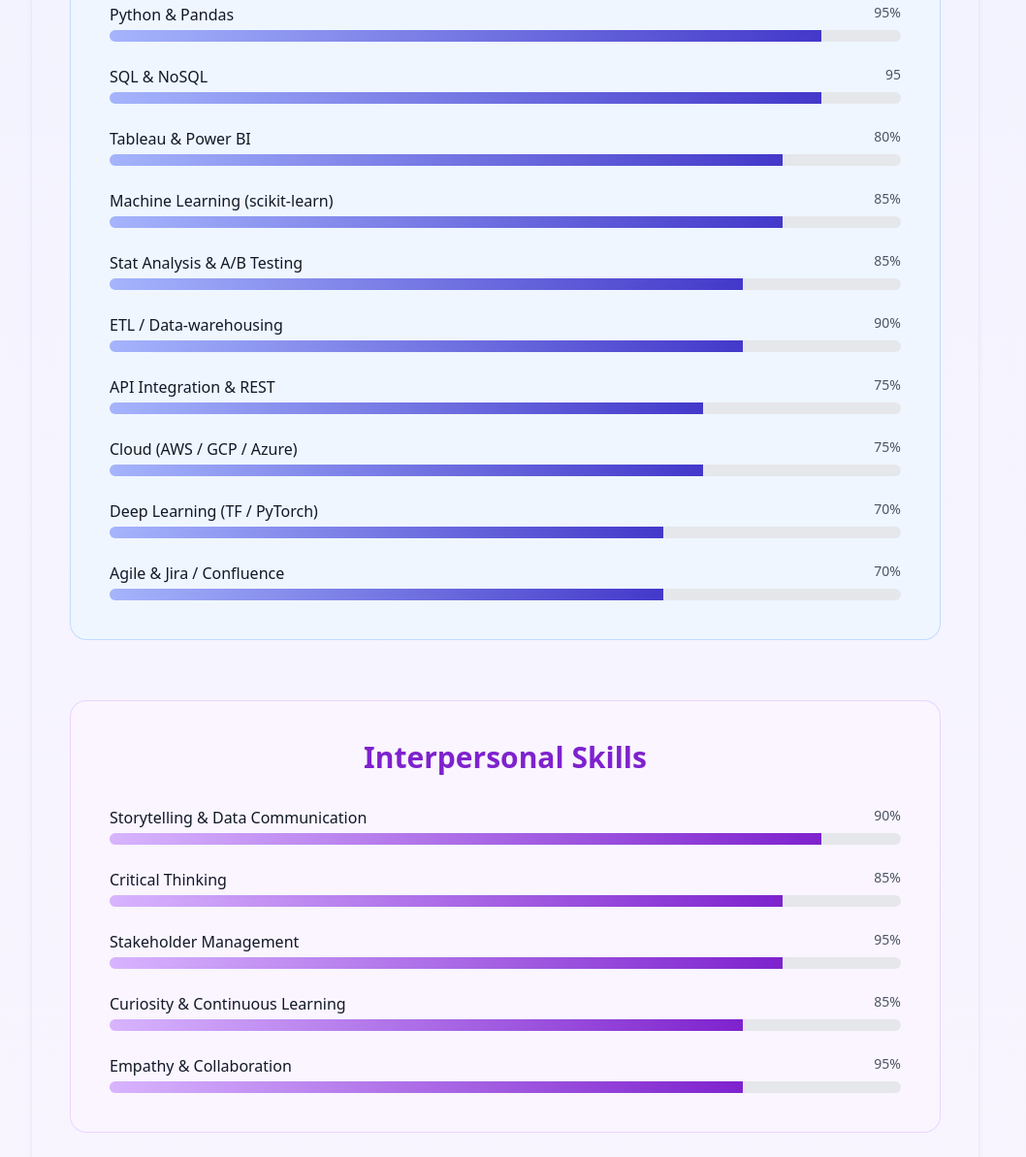
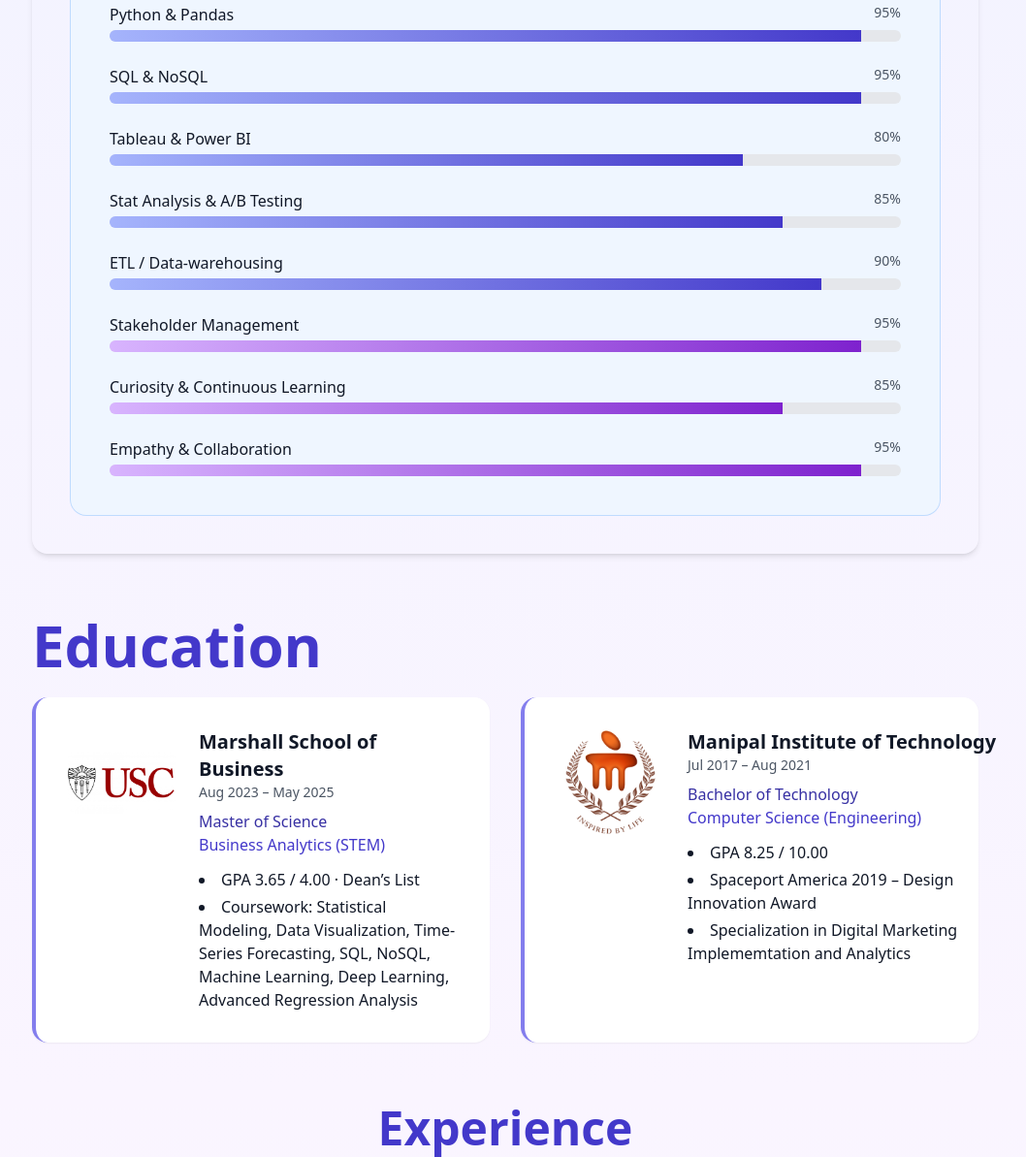
Before and after one commit to sameeragarwal123/portfolio, a plain HTML site: page index.html in a window 1280 px wide. Shown: the part 1085-2278 px from the top of the page at 97% size, without its empty margins (119-1177 px from the left). Drawn offline with nearby package versions, Linux system fonts and the light colour scheme.

Commit message:
Update index.html

```diff
--- a/index.html
+++ b/index.html
@@ -106,7 +106,7 @@
         <span class="text-sm text-gray-600">95%</span>
       </div>
       <div class="h-3 bg-gray-200 rounded-full overflow-hidden">
-            <div class="h-full bg-gradient-to-r from-indigo-300 to-indigo-700" style="width:90%"></div>
+        <div class="h-full bg-gradient-to-r from-indigo-300 to-indigo-700" style="width:95%"></div>
       </div>
     </div>
 
@@ -114,10 +114,10 @@
     <div>
       <div class="flex justify-between mb-1">
         <span class="font-medium">SQL &amp; NoSQL</span>
-            <span class="text-sm text-gray-600">95</span>
+        <span class="text-sm text-gray-600">95%</span>
       </div>
       <div class="h-3 bg-gray-200 rounded-full overflow-hidden">
-            <div class="h-full bg-gradient-to-r from-indigo-300 to-indigo-700" style="width:90%"></div>
+        <div class="h-full bg-gradient-to-r from-indigo-300 to-indigo-700" style="width:95%"></div>
       </div>
     </div>
 
@@ -128,18 +128,7 @@
         <span class="text-sm text-gray-600">80%</span>
       </div>
       <div class="h-3 bg-gray-200 rounded-full overflow-hidden">
-            <div class="h-full bg-gradient-to-r from-indigo-300 to-indigo-700" style="width:85%"></div>
-          </div>
-        </div>
-
-        <!-- Machine Learning -->
-        <div>
-          <div class="flex justify-between mb-1">
-            <span class="font-medium">Machine Learning (scikit-learn)</span>
-            <span class="text-sm text-gray-600">85%</span>
-          </div>
-          <div class="h-3 bg-gray-200 rounded-full overflow-hidden">
-            <div class="h-full bg-gradient-to-r from-indigo-300 to-indigo-700" style="width:85%"></div>
+        <div class="h-full bg-gradient-to-r from-indigo-300 to-indigo-700" style="width:80%"></div>
       </div>
     </div>
 
@@ -150,7 +139,7 @@
         <span class="text-sm text-gray-600">85%</span>
       </div>
       <div class="h-3 bg-gray-200 rounded-full overflow-hidden">
-            <div class="h-full bg-gradient-to-r from-indigo-300 to-indigo-700" style="width:80%"></div>
+        <div class="h-full bg-gradient-to-r from-indigo-300 to-indigo-700" style="width:85%"></div>
       </div>
     </div>
 
@@ -161,80 +150,7 @@
         <span class="text-sm text-gray-600">90%</span>
       </div>
       <div class="h-3 bg-gray-200 rounded-full overflow-hidden">
-            <div class="h-full bg-gradient-to-r from-indigo-300 to-indigo-700" style="width:80%"></div>
-          </div>
-        </div>
-
-        <!-- API -->
-        <div>
-          <div class="flex justify-between mb-1">
-            <span class="font-medium">API Integration &amp; REST</span>
-            <span class="text-sm text-gray-600">75%</span>
-          </div>
-          <div class="h-3 bg-gray-200 rounded-full overflow-hidden">
-            <div class="h-full bg-gradient-to-r from-indigo-300 to-indigo-700" style="width:75%"></div>
-          </div>
-        </div>
-
-        <!-- Cloud -->
-        <div>
-          <div class="flex justify-between mb-1">
-            <span class="font-medium">Cloud (AWS / GCP / Azure)</span>
-            <span class="text-sm text-gray-600">75%</span>
-          </div>
-          <div class="h-3 bg-gray-200 rounded-full overflow-hidden">
-            <div class="h-full bg-gradient-to-r from-indigo-300 to-indigo-700" style="width:75%"></div>
-          </div>
-        </div>
-
-        <!-- Deep Learning -->
-        <div>
-          <div class="flex justify-between mb-1">
-            <span class="font-medium">Deep Learning (TF / PyTorch)</span>
-            <span class="text-sm text-gray-600">70%</span>
-          </div>
-          <div class="h-3 bg-gray-200 rounded-full overflow-hidden">
-            <div class="h-full bg-gradient-to-r from-indigo-300 to-indigo-700" style="width:70%"></div>
-          </div>
-        </div>
-
-        <!-- Agile -->
-        <div>
-          <div class="flex justify-between mb-1">
-            <span class="font-medium">Agile &amp; Jira / Confluence</span>
-            <span class="text-sm text-gray-600">70%</span>
-          </div>
-          <div class="h-3 bg-gray-200 rounded-full overflow-hidden">
-            <div class="h-full bg-gradient-to-r from-indigo-300 to-indigo-700" style="width:70%"></div>
-          </div>
-        </div>
-      </div>
-      </div>
-
-      <!-- INTERPERSONAL SKILLS -->
-      <div class="rounded-2xl bg-purple-50 ring-1 ring-purple-200 p-8 md:p-10">
-      <h3 class="text-3xl font-semibold text-purple-700 mb-8 text-center">Interpersonal Skills</h3>
-      <div class="space-y-6">
-
-        <!-- Storytelling -->
-        <div>
-          <div class="flex justify-between mb-1">
-            <span class="font-medium">Storytelling &amp; Data Communication</span>
-            <span class="text-sm text-gray-600">90%</span>
-          </div>
-          <div class="h-3 bg-gray-200 rounded-full overflow-hidden">
-            <div class="h-full bg-gradient-to-r from-purple-300 to-purple-700" style="width:90%"></div>
-          </div>
-        </div>
-
-        <!-- Critical Thinking -->
-        <div>
-          <div class="flex justify-between mb-1">
-            <span class="font-medium">Critical Thinking</span>
-            <span class="text-sm text-gray-600">85%</span>
-          </div>
-          <div class="h-3 bg-gray-200 rounded-full overflow-hidden">
-            <div class="h-full bg-gradient-to-r from-purple-300 to-purple-700" style="width:85%"></div>
+        <div class="h-full bg-gradient-to-r from-indigo-300 to-indigo-700" style="width:90%"></div>
       </div>
     </div>
 
@@ -245,7 +161,7 @@
         <span class="text-sm text-gray-600">95%</span>
       </div>
       <div class="h-3 bg-gray-200 rounded-full overflow-hidden">
-            <div class="h-full bg-gradient-to-r from-purple-300 to-purple-700" style="width:85%"></div>
+        <div class="h-full bg-gradient-to-r from-purple-300 to-purple-700" style="width:95%"></div>
       </div>
     </div>
 
@@ -256,7 +172,7 @@
         <span class="text-sm text-gray-600">85%</span>
       </div>
       <div class="h-3 bg-gray-200 rounded-full overflow-hidden">
-            <div class="h-full bg-gradient-to-r from-purple-300 to-purple-700" style="width:80%"></div>
+        <div class="h-full bg-gradient-to-r from-purple-300 to-purple-700" style="width:85%"></div>
       </div>
     </div>
 
@@ -267,10 +183,7 @@
         <span class="text-sm text-gray-600">95%</span>
       </div>
       <div class="h-3 bg-gray-200 rounded-full overflow-hidden">
-            <div class="h-full bg-gradient-to-r from-purple-300 to-purple-700" style="width:80%"></div>
-          </div>
-        </div>
-      </div>
+        <div class="h-full bg-gradient-to-r from-purple-300 to-purple-700" style="width:95%"></div>
       </div>
     </div>
         </section>
```
Lines whose indentation alone changed are shown as unchanged.
